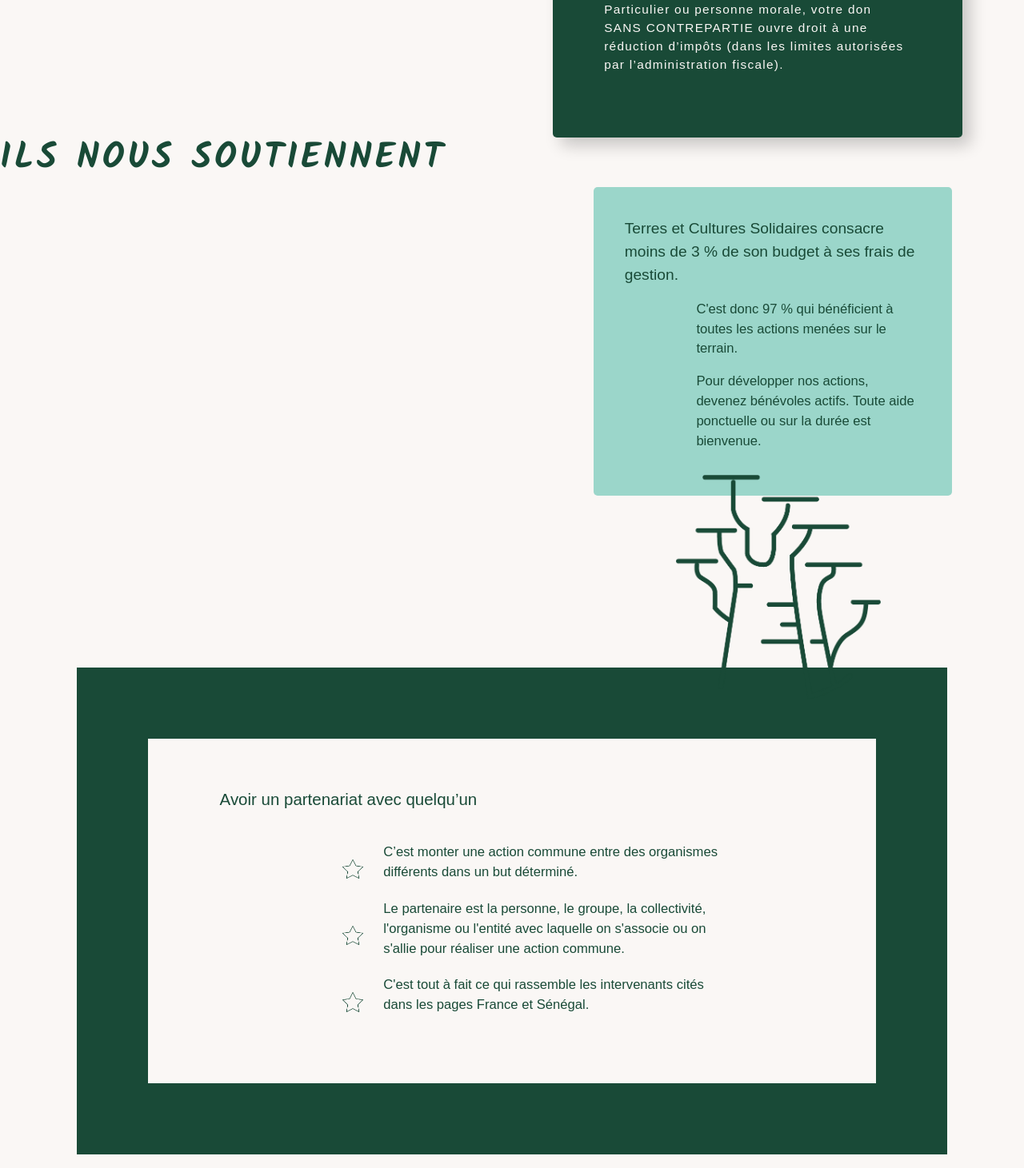
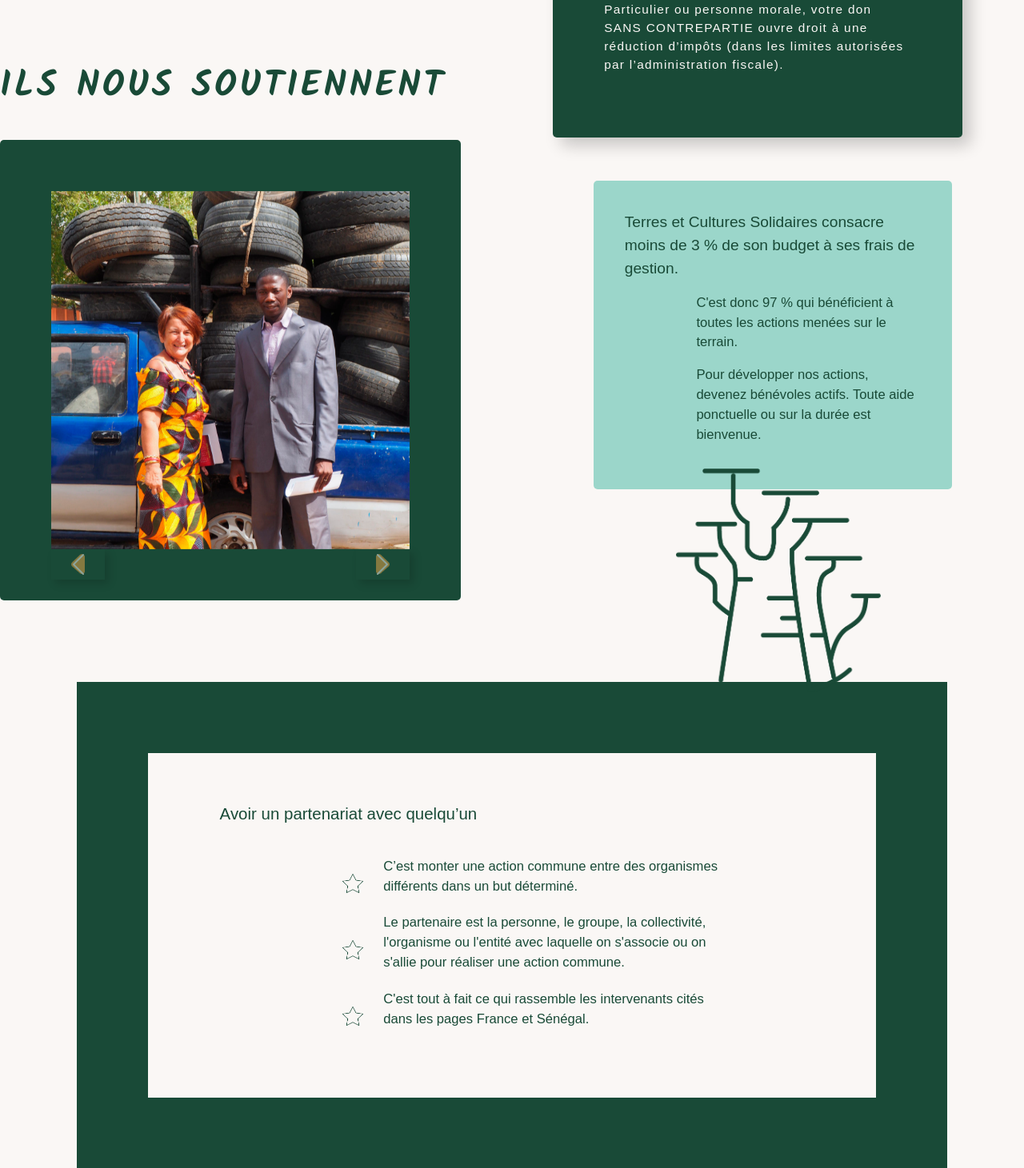
Before and after one commit to DarwinAngolaR/TCSSoutenance, a Symfony app: template templates/accueil_tcs/agir_ensemble.html.twig in a window 1280 px wide. Shown: the part 961-2422 px from the top of the page at 80% size. Run offline with Twig, Linux system fonts and the light colour scheme; the template is opened without the code that fills it, so the values that code supplies are empty; some libraries are stand-ins or nearby versions; some web fonts are replaced.

Commit message:
slider soutiennent

```diff
--- a/public/style/style.css
+++ b/public/style/style.css
@@ -696,7 +696,7 @@ button{
 }
 
 #flech_droit{
-    height: 50px;
+    height: 3vw;
     top: 40vw;
     background-image: url("/img/flechdroitRecurso 9@4x.png") !important;
     background-size: 50%;
@@ -706,7 +706,7 @@ button{
 
 #flech_gauche{
     background-image: url("/img/flechgaucheRecurso 10@4x.png") !important;
-    height: 50px;
+    height: 3vw;
     top: 40vw;
     background-size: 50%;
     background-repeat: no-repeat;
@@ -778,10 +778,48 @@ button{
     width: 100%;
 }
 
+.position_titre{
+    position: relative;
+    top: -7vw;
+    margin-bottom: -4vw;
+}
+
+.slider_soutiennent{
+    width: 45%;
+    background-color: rgb(25,74, 55);
+    padding: 5%;
+    border-radius: 5px;
+}
+
+.position_soutiennent{
+    position: relative;
+    top: -41vw;
+    margin-bottom: -44vw;
+}
+
+#flech_d_agirE{
+    height: 3vw;
+    top: 35vw;
+    background-image: url("/img/flechdroitRecurso 9@4x.png") !important;
+    background-size: 25%;
+    background-repeat: no-repeat;
+    background-position: center;
+}
+
+#flech_g_agirE{
+    background-image: url("/img/flechgaucheRecurso 10@4x.png") !important;
+    height: 3vw;
+    top: 35vw;
+    background-size: 25%;
+    background-repeat: no-repeat;
+    background-position: center;
+}
+
 /* PARTENARIAT */
 
 .display_partenariat{
     justify-content: center;
+
 }
 
 .text_partenariat{
--- a/templates/accueil_tcs/agir_ensemble.html.twig
+++ b/templates/accueil_tcs/agir_ensemble.html.twig
@@ -19,10 +19,41 @@
 	</div>
 
 	{# SOUTIENNENT #}
-	<h2 class="titre text_vert">ils nous soutiennent</h2>
+	<h2 class="titre text_vert position_titre">ils nous soutiennent</h2>
 	<div>
-		<div></div>
-		<div>
+		<div class="width_slider slider_soutiennent">
+			<div id="carouselExampleControls" class="carousel slide" data-bs-ride="carousel">
+				<div class="carousel-inner">
+					<div class="carousel-item active">
+						<img src="/img/Collecte_pneus.jpg" class="d-block w-100" alt="Collecte pneus">
+					</div>
+					<div class="carousel-item">
+						<img src="/img/Ensamble.jpg" class="d-block w-100" alt="Ensaamble">
+					</div>
+					<div class="carousel-item">
+						<img src="/img/Nettoyage_plage.jpg" class="d-block w-100" alt="Nettoyage">
+					</div>
+					<div class="carousel-item">
+						<img src="/img/TCS_Site_Tri_255.jpg" class="d-block w-100" alt="Tri">
+					</div>
+					<div class="carousel-item">
+						<img src="/img/Tri_banc_arbre.jpg" class="d-block w-100" alt="Tri pour un Banc">
+					</div>
+					<div class="carousel-item">
+						<img src="/img/Tri_ensemble.jpg" class="d-block w-100" alt="Tri ensemble">
+					</div>
+				</div>
+				<button class="carousel-control-prev" type="button" data-bs-target="#carouselExampleControls" data-bs-slide="prev" id="flech_g_agirE">
+					<span class="carousel-control-prev-icon" aria-hidden="true"></span>
+					<span class="visually-hidden">Previous</span>
+				</button>
+				<button class="carousel-control-next" type="button" data-bs-target="#carouselExampleControls" data-bs-slide="next" id="flech_d_agirE">
+					<span class="carousel-control-next-icon" aria-hidden="true"></span>
+					<span class="visually-hidden">Next</span>
+				</button>
+			</div>
+		</div>
+		<div class="position_soutiennent">
 			<div class="text_vert background_bleu div_porcent">
 				<p class="text_porcent">Terres et Cultures Solidaires consacre moins de 3 % de son budget à ses frais de gestion.</p>
 				<p class="text_porcent2">C'est donc 97 % qui bénéficient à toutes les actions menées sur le terrain.</p>
```
Also changed, not shown: public/img/Collecte_pneus.jpg (added), public/img/Ensamble.jpg (added), public/img/Nettoyage_plage.jpg (added), public/img/TCS_Site_Tri_255.jpg (added), public/img/Tri_banc_arbre.jpg (added), public/img/Tri_ensemble.jpg (added), 2 other files.
